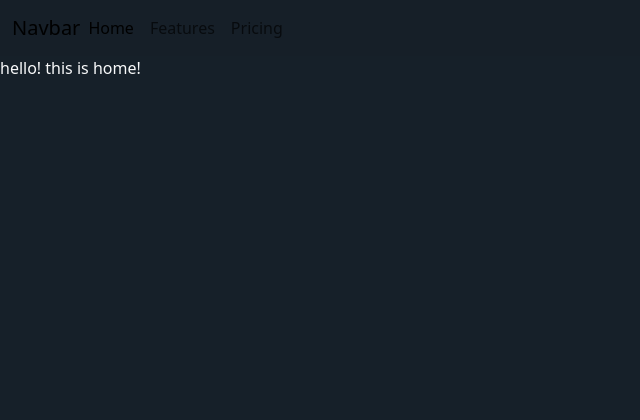
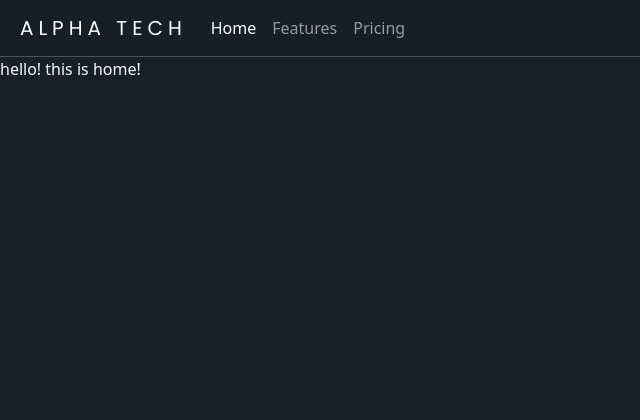
Before and after one commit to panzar04/alphatech, a Node server app: page / in a window 1280 px wide. Shown: the top 420 px of the page, without its empty margins (0-640 px from the left). Run offline with Node 20, Linux system fonts and the light colour scheme; some libraries are stand-ins or nearby versions.

Commit message:
navbar changed

```diff
--- a/views/layouts/boilerplate.ejs
+++ b/views/layouts/boilerplate.ejs
@@ -8,6 +8,7 @@
     <link rel="preconnect" href="https://fonts.googleapis.com">
     <link rel="preconnect" href="https://fonts.gstatic.com" crossorigin>
     <link rel="stylesheet" href="/styles/animate.css">
+    <link href="https://fonts.googleapis.com/css2?family=Poppins&display=swap" rel="stylesheet">
     <link href="https://fonts.googleapis.com/css2?family=Quicksand:wght@500&display=swap" rel="stylesheet">
     <link href="https://cdn.jsdelivr.net/npm/bootstrap@5.3.0/dist/css/bootstrap.min.css" rel="stylesheet" integrity="sha384-9ndCyUaIbzAi2FUVXJi0CjmCapSmO7SnpJef0486qhLnuZ2cdeRhO02iuK6FUUVM" crossorigin="anonymous">
     <link rel="stylesheet" href="/styles/mystyle.css">
--- a/views/partials/navbar.ejs
+++ b/views/partials/navbar.ejs
@@ -1,11 +1,12 @@
-<nav class="navbar navbar-expand-lg bg-body-tertiary bg-darkblue2">
+<nav class="navbar navbar-expand-lg bg-body-tertiary bg-light border-bottom bg-darkblue2" data-bs-theme="dark">
   <div class="container-fluid">
-    <a class="navbar-brand" href="#">Navbar</a>
+    <a class="navbar-brand ms-2" href="/" style="text-transform: uppercase; letter-spacing: 5px;font-family: 'Poppins', sans-serif;
+    ">ALPHA TECH</a>
     <button class="navbar-toggler" type="button" data-bs-toggle="collapse" data-bs-target="#navbarNavAltMarkup" aria-controls="navbarNavAltMarkup" aria-expanded="false" aria-label="Toggle navigation">
       <span class="navbar-toggler-icon"></span>
     </button>
     <div class="collapse navbar-collapse" id="navbarNavAltMarkup">
-      <div class="navbar-nav">
+      <div class="navbar-nav ms-3">
         <a class="nav-link active" aria-current="page" href="#">Home</a>
         <a class="nav-link" href="#">Features</a>
         <a class="nav-link" href="#">Pricing</a>
```
Also changed, not shown: styles/mystyle.css (deleted, +0 -32 lines), styles/style.css (deleted).
